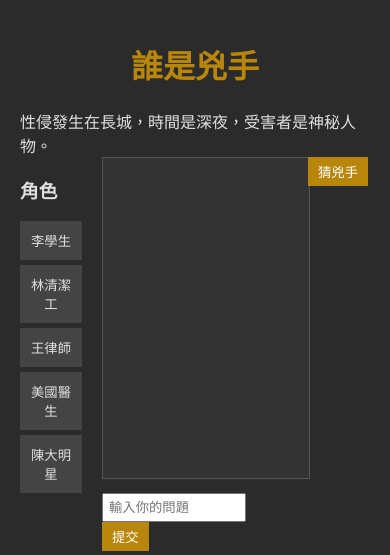
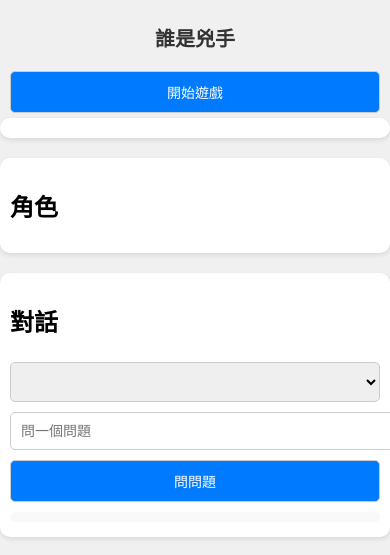
Before and after one commit to tattatlee1221/whoaremuder, a Flask app: page / in a window 390 px wide; the page is wider, and only the part inside the window is pictured. Shown: the top 555 px of that part. Run offline with Flask 3, Linux system fonts and the light colour scheme; lists and menus that the app fills with data are empty; grey boxes are pictures that could not be loaded.

Commit message:
Update index.html for mobile and UX

```diff
--- a/app.py
+++ b/app.py
@@ -138,7 +138,7 @@ def init_game():
 
     # 從 case 生成圖像 Prompt
     case = game_data["case"]
-    image_prompt = f"在{case['location']}，{case['time']}的時間，發生了神秘事件卡通風格。"
+    image_prompt = f"在{case['location']}，{case['time']}的時間，現代CG風格。"
     image_url = f"https://image.pollinations.ai/prompt/{quote(image_prompt)}?width=1024&height=768&model=flux-realism"
 
     # 將 image_url 加入 game_data
@@ -222,9 +222,9 @@ def guess_killer():
 def index():
     return render_template('index.html')
 
+if __name__ == "__main__":
+    print("啟動Flask應用...")
+    app.run(debug=True, host='0.0.0.0', port=5000)
 #if __name__ == "__main__":
-#    print("啟動Flask應用...")
-#    app.run(debug=True, host='0.0.0.0', port=5000)
-if __name__ == "__main__":
-    port = int(os.getenv("PORT", 5000))  # Railway 提供 PORT，預設 5000
-    app.run(debug=False, host='0.0.0.0', port=port)  # debug=False 更安全
+#    port = int(os.getenv("PORT", 5000))  # Railway 提供 PORT，預設 5000
+#    app.run(debug=False, host='0.0.0.0', port=port)  # debug=False 更安全
--- a/templates/index.html
+++ b/templates/index.html
@@ -2,54 +2,221 @@
 <html lang="zh-Hant">
 <head>
     <meta charset="UTF-8">
+    <meta name="viewport" content="width=device-width, initial-scale=1.0">
     <title>誰是兇手</title>
-    <link rel="stylesheet" href="{{ url_for('static', filename='style.css') }}">
     <style>
-        /* 新增底部圖像樣式 */
-        footer {
-            margin-top: 20px;
+        body {
+            font-family: Arial, sans-serif;
+            margin: 0;
+            padding: 20px;
+            background-color: #f0f0f0;
+            display: flex;
+            flex-direction: column;
+            align-items: center;
+        }
+        h1 {
+            color: #333;
+            font-size: 24px;
             text-align: center;
         }
-        #story-image {
-            max-width: 100%;
-            border-radius: 15px;
-            box-shadow: 0 8px 16px rgba(0, 0, 0, 0.4);
-            opacity: 0;
-            animation: fadeIn 1.5s forwards;
+        #case-background, #roles, #conversation {
+            background: white;
+            padding: 15px;
+            border-radius: 10px;
+            box-shadow: 0 2px 5px rgba(0,0,0,0.1);
+            margin-bottom: 20px;
+            width: 100%;
+            max-width: 600px;
         }
-        @keyframes fadeIn {
-            to { opacity: 1; }
+        #case-image {
+            width: 100%;
+            max-width: 400px;
+            height: auto;
+            border-radius: 10px;
+            margin: 10px 0;
+        }
+        button, select, input {
+            padding: 10px;
+            margin: 5px 0;
+            width: 100%;
+            max-width: 200px;
+            border: 1px solid #ccc;
+            border-radius: 5px;
+            font-size: 16px;
+        }
+        button {
+            background-color: #007bff;
+            color: white;
+            cursor: pointer;
+        }
+        button:hover {
+            background-color: #0056b3;
+        }
+        #roles-list div {
+            margin: 5px 0;
+            padding: 5px;
+            border-bottom: 1px solid #eee;
+        }
+        #conversation div {
+            margin: 5px 0;
+            padding: 5px;
+            background: #f9f9f9;
+            border-radius: 5px;
+        }
+        /* Loading 遮罩 */
+        #loading-overlay {
+            display: none;
+            position: fixed;
+            top: 0;
+            left: 0;
+            width: 100%;
+            height: 100%;
+            background: rgba(0, 0, 0, 0.5);
+            justify-content: center;
+            align-items: center;
+            z-index: 1000;
+        }
+        #loading-spinner {
+            border: 4px solid #f3f3f3;
+            border-top: 4px solid #007bff;
+            border-radius: 50%;
+            width: 40px;
+            height: 40px;
+            animation: spin 1s linear infinite;
+        }
+        @keyframes spin {
+            0% { transform: rotate(0deg); }
+            100% { transform: rotate(360deg); }
+        }
+        /* 手機適配 */
+        @media (max-width: 600px) {
+            body {
+                padding: 10px;
+            }
+            h1 {
+                font-size: 20px;
+            }
+            button, select, input {
+                font-size: 14px;
+                max-width: 100%;
+            }
+            #case-background, #roles, #conversation {
+                padding: 10px;
+            }
         }
     </style>
 </head>
 <body>
-    <div class="container">
-        <h1>誰是兇手</h1>
-        <div id="case-info"></div>
-        <div class="main">
-            <div class="roles">
-                <h3>角色</h3>
-                <div id="role-buttons"></div>
-            </div>
-            <div class="chat">
-                <textarea id="chat-area" readonly></textarea>
-                <input type="text" id="question" placeholder="輸入你的問題">
-                <button onclick="sendQuestion()">提交</button>
-            </div>
-            <div class="actions">
-                <button onclick="guessKiller()">猜兇手</button>
-            </div>
-        </div>
-        <div id="modal" class="modal">
-            <div class="modal-content">
-                <span class="close" onclick="closeModal()">&times;</span>
-                <p id="modal-text"></p>
-            </div>
-        </div>
+    <h1>誰是兇手</h1>
+    <button onclick="startGame()">開始遊戲</button>
+    <div id="case-background"></div>
+    <img id="case-image" style="display: none;" alt="案件場景">
+    <div id="roles">
+        <h2>角色</h2>
+        <div id="roles-list"></div>
     </div>
-    <footer>
-        <img id="story-image" src="" alt="案件場景">
-    </footer>
-    <script src="{{ url_for('static', filename='script.js') }}"></script>
+    <div id="conversation">
+        <h2>對話</h2>
+        <select id="role-select"></select>
+        <input type="text" id="question" placeholder="問一個問題">
+        <button onclick="talkToRole()">問問題</button>
+        <div id="conversation-log"></div>
+    </div>
+    <div>
+        <h2>猜兇手</h2>
+        <select id="killer-guess"></select>
+        <button onclick="guessKiller()">提交猜測</button>
+        <div id="result"></div>
+    </div>
+
+    <!-- Loading 遮罩 -->
+    <div id="loading-overlay">
+        <div id="loading-spinner"></div>
+    </div>
+
+    <script>
+        let gameData = null;
+
+        function showLoading() {
+            document.getElementById('loading-overlay').style.display = 'flex';
+        }
+        function hideLoading() {
+            document.getElementById('loading-overlay').style.display = 'none';
+        }
+
+        async function startGame() {
+            showLoading();
+            const response = await fetch('/init');
+            gameData = await response.json();
+            hideLoading();
+
+            const caseDiv = document.getElementById('case-background');
+            caseDiv.innerHTML = `
+                <h2>案件背景</h2>
+                <p>地點: ${gameData.case.location}</p>
+                <p>案件: ${gameData.case.case_type}</p>
+                <p>時間: ${gameData.case.time}</p>
+                <p>受害者: ${gameData.case.victim}</p>
+                <p>事件: ${gameData.case.events}</p>
+            `;
+
+            const image = document.getElementById('case-image');
+            image.src = gameData.image_url;
+            image.style.display = 'block';
+
+            const rolesDiv = document.getElementById('roles-list');
+            rolesDiv.innerHTML = '';
+            const roleSelect = document.getElementById('role-select');
+            const killerSelect = document.getElementById('killer-guess');
+            roleSelect.innerHTML = '<option value="">選擇角色</option>';
+            killerSelect.innerHTML = '<option value="">選擇兇手</option>';
+
+            for (const [role, data] of Object.entries(gameData.roles)) {
+                rolesDiv.innerHTML += `<div>${role} (${data.personality})</div>`;
+                roleSelect.innerHTML += `<option value="${role}">${role}</option>`;
+                killerSelect.innerHTML += `<option value="${role}">${role}</option>`;
+            }
+        }
+
+        async function talkToRole() {
+            const role = document.getElementById('role-select').value;
+            const question = document.getElementById('question').value;
+            if (!role || !question) {
+                alert('請選擇角色並輸入問題！');
+                return;
+            }
+            showLoading();
+            const response = await fetch('/talk', {
+                method: 'POST',
+                headers: { 'Content-Type': 'application/json' },
+                body: JSON.stringify({ role, question, game_data: gameData })
+            });
+            const data = await response.json();
+            hideLoading();
+
+            const log = document.getElementById('conversation-log');
+            log.innerHTML += `<div>${role}: ${data.response}</div>`;
+            document.getElementById('question').value = '';
+        }
+
+        async function guessKiller() {
+            const guess = document.getElementById('killer-guess').value;
+            if (!guess) {
+                alert('請選擇一個兇手！');
+                return;
+            }
+            showLoading();
+            const response = await fetch('/guess', {
+                method: 'POST',
+                headers: { 'Content-Type': 'application/json' },
+                body: JSON.stringify({ guess, game_data: gameData })
+            });
+            const data = await response.json();
+            hideLoading();
+
+            const result = document.getElementById('result');
+            result.innerHTML = `<p>猜測${data.correct ? '正確' : '錯誤'}！</p><p>${data.summary}</p>`;
+        }
+    </script>
 </body>
 </html>
```
